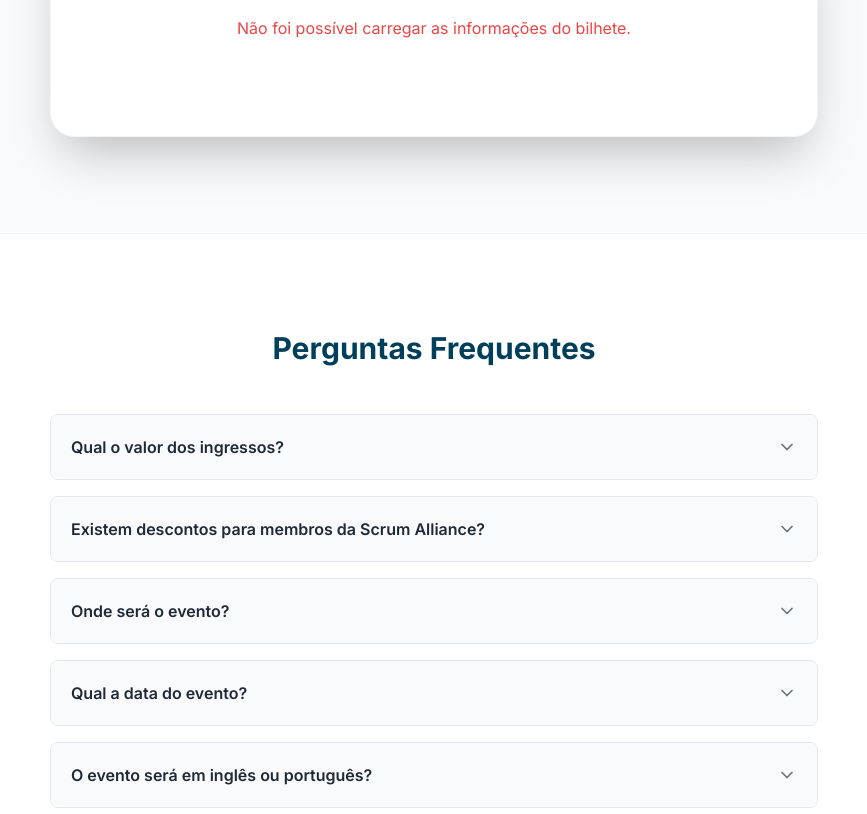
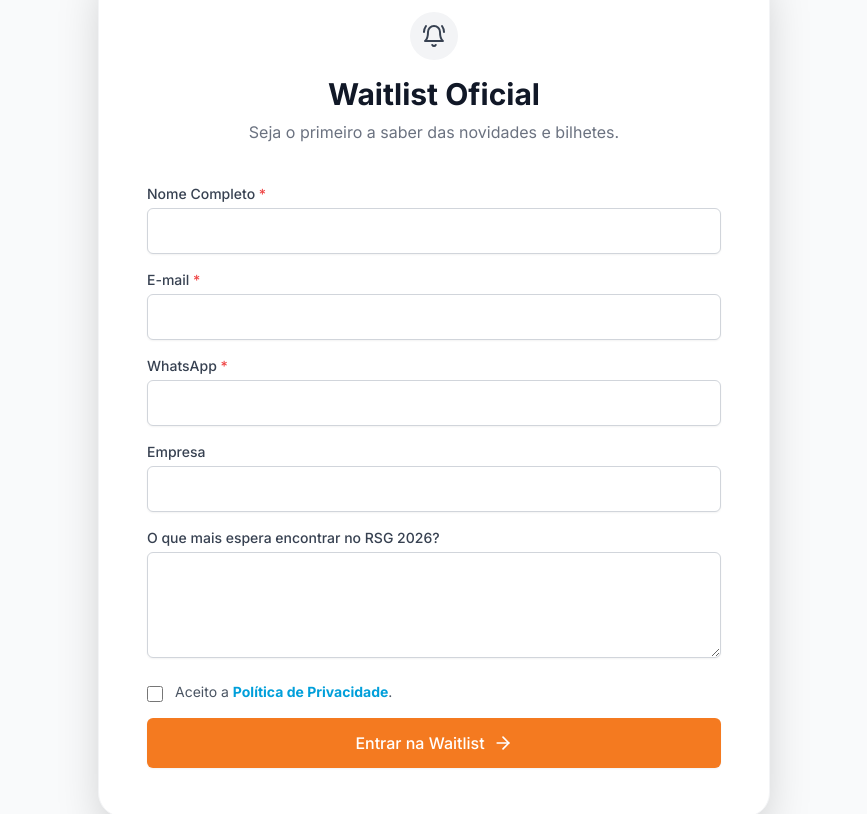
Before and after one commit to tugagilportugal-star/rsg2026, a React (Vite) app: page / in a window 1280 px wide. Shown: the part 7680-8494 px from the top of the page, without its empty margins (206-1073 px from the left). Built offline with nearby package versions, Linux system fonts and the light colour scheme; no server answers.

Commit message:
Update GetInvolved.tsx

```diff
--- a/sections/GetInvolved.tsx
+++ b/sections/GetInvolved.tsx
@@ -1,97 +1,50 @@
-import React, { useState, useEffect } from 'react';
+import React, { useState } from 'react';
 import { Section, Button, Input, Textarea, SuccessState } from '../components/UIComponents';
-import { FormType, SponsorFormData, SupporterFormData } from '../types';
+import { FormType, InterestFormData, SponsorFormData, SupporterFormData } from '../types';
 import { saveSubmission } from '../services/db';
-import { Handshake, Camera, Ticket, Lock, ArrowRight, Loader2 } from 'lucide-react';
-
-// ⚠️ SUBSTITUA PELO ID REAL DO SEU SUPABASE
-const TICKET_TYPE_ID = '{"idx":0,"id":"f14c53d4-5377-49b9-b87c-980b7b0aad0f","name":"Early Bird","price":3500,"currency":"eur","quantity_total":40,"quantity_sold":0,"active":true,"created_at":"2026-01-12 16:05:26.932602+00"}';
+import { Handshake, Camera, BellRing, ArrowRight } from 'lucide-react';
 
 interface GetInvolvedProps {
   setSponsorModalOpen: (v: boolean) => void;
   setSupporterModalOpen: (v: boolean) => void;
 }
 
-interface TicketTypeData {
-  name: string;
-  price: number;
-  currency: string;
-  active: boolean;
-}
-
 /* =========================
-   MAIN SECTION (TICKET SALES & OPTIONS)
+   WAITLIST FORM (Lista de Interessados - Sem Pagamento)
 ========================= */
 export const GetInvolved: React.FC<GetInvolvedProps> = ({
   setSponsorModalOpen,
   setSupporterModalOpen
 }) => {
-  const [ticketForm, setTicketForm] = useState({
+  // Estado para o formulário de Waitlist
+  const [formData, setFormData] = useState<InterestFormData>({
     name: '',
     email: '',
     phone: '',
     company: '',
-    role: ''
+    role: '',
+    expectations: '',
+    gdpr: false
   });
 
-  const [buyStatus, setBuyStatus] = useState<'idle' | 'loading'>('idle');
-  const [ticketData, setTicketData] = useState<TicketTypeData | null>(null);
-  const [loadingTicket, setLoadingTicket] = useState(true);
+  const [status, setStatus] = useState<'idle' | 'loading' | 'success'>('idle');
+  const [error, setError] = useState<string | null>(null);
 
-  useEffect(() => {
-    async function fetchTicket() {
-      try {
-        const res = await fetch(`/api/get-ticket?id=${TICKET_TYPE_ID}`);
-        if (res.ok) {
-          const data = await res.json();
-          setTicketData(data);
+  const handleSubmit = async (e: React.FormEvent) => {
+    e.preventDefault();
+    setStatus('loading');
+    setError(null);
+
+    // Salva como "Lista de Interessados" no Supabase
+    const ok = await saveSubmission(FormType.INTEREST, formData);
+
+    if (ok) {
+      setStatus('success');
     } else {
-          console.error('Erro ao buscar bilhete');
-        }
-      } catch (err) {
-        console.error(err);
-      } finally {
-        setLoadingTicket(false);
-      }
-    }
-
-    if (TICKET_TYPE_ID) fetchTicket();
-  }, []);
-
-  const formatCurrency = (amount: number, currency: string) => {
-    return new Intl.NumberFormat('pt-PT', {
-      style: 'currency',
-      currency: currency.toUpperCase(),
-    }).format(amount / 100);
-  };
-
-  const handleBuyTicket = async (e: React.FormEvent) => {
-    e.preventDefault();
-    setBuyStatus('loading');
-
-    try {
-      const res = await fetch('/api/checkout', {
-        method: 'POST',
-        headers: { 'Content-Type': 'application/json' },
-        body: JSON.stringify({
-          ticketTypeId: TICKET_TYPE_ID,
-          quantity: 1,
-          formData: ticketForm
-        }),
-      });
-
-      const data = await res.json();
-
-      if (data.url) {
-        window.location.href = data.url;
-      } else {
-        alert('Erro ao iniciar pagamento: ' + (data.message || 'Tente novamente.'));
-        setBuyStatus('idle');
-      }
-    } catch (err) {
-      console.error(err);
-      alert('Erro de conexão. Verifique sua internet.');
-      setBuyStatus('idle');
+      setStatus('idle');
+      setError(
+        'Ocorreu um erro ao salvar. Tente novamente mais tarde ou contacte-nos.'
+      );
     }
   };
 
@@ -99,10 +52,10 @@ export const GetInvolved: React.FC<GetInvolvedProps> = ({
     <Section id="get-involved" className="bg-gray-50">
       <div className="text-center mb-16">
         <h2 className="text-4xl md:text-5xl font-black text-brand-darkBlue mb-4">
-          Garanta o seu lugar
+          Queres fazer parte do RSG 2026?
         </h2>
         <p className="text-gray-500 text-lg max-w-2xl mx-auto">
-          As vendas para o Regional Scrum Gathering Lisbon 2026 estão abertas.
+          Existem várias formas de construir este futuro connosco. Escolha a que melhor se adapta ao seu perfil.
         </p>
       </div>
 
@@ -143,99 +96,253 @@ export const GetInvolved: React.FC<GetInvolvedProps> = ({
         </div>
       </div>
 
-      <div className="max-w-3xl mx-auto">
-        {/*
-            👇 AQUI ESTÁ A MUDANÇA:
-            Adicionei id="waitlist" e scroll-mt-28 para dar espaço do menu
-        */}
+      <div className="max-w-2xl mx-auto">
+        {/* Box WAITLIST (ID waitlist para âncora do menu) */}
         <div
             id="waitlist"
-            className="bg-white shadow-2xl rounded-3xl overflow-hidden border border-gray-100 relative transform hover:-translate-y-1 transition-transform duration-300 scroll-mt-32"
+            className="bg-white shadow-2xl rounded-3xl p-8 md:p-12 border border-gray-100 relative overflow-hidden scroll-mt-32"
         >
+          {/* Barra Decorativa Topo */}
           <div className="absolute top-0 left-0 w-full h-3 bg-gradient-to-r from-brand-orange via-brand-blue to-brand-darkBlue"></div>
 
-          <div className="p-8 md:p-12">
-            {loadingTicket ? (
-              <div className="flex flex-col items-center justify-center py-12">
-                <Loader2 className="w-10 h-10 text-brand-blue animate-spin mb-4" />
-                <p className="text-gray-500">A carregar informações do bilhete...</p>
+          {status === 'success' ? (
+            <SuccessState
+              message="Obrigado pelo seu interesse! Você será notificado assim que as inscrições abrirem."
+              onReset={() => {
+                setStatus('idle');
+                setError(null);
+                setFormData({ ...formData, name: '', email: '', phone: '', expectations: '', gdpr: false });
+              }}
+            />
+          ) : (
+            <>
+              <div className="flex flex-col items-center text-center mb-10 pt-4">
+                <div className="bg-gray-100 p-3 rounded-full mb-4">
+                  <BellRing className="w-6 h-6 text-gray-700" />
                 </div>
-            ) : ticketData ? (
-              <>
-                <div className="flex items-center gap-4 mb-8">
-                  <div className="bg-green-100 p-3 rounded-full">
-                      <Ticket className="w-8 h-8 text-green-600" />
-                  </div>
-                  <div>
-                    <h3 className="text-2xl font-black text-brand-darkBlue">{ticketData.name}</h3>
-                    <p className="text-green-600 font-bold text-lg">
-                      {formatCurrency(ticketData.price, ticketData.currency)}
-                      <span className="text-sm font-normal text-gray-500"> / pessoa</span>
-                    </p>
-                  </div>
+                <h3 className="text-3xl font-bold text-gray-900 mb-2">Waitlist Oficial</h3>
+                <p className="text-gray-500">Seja o primeiro a saber das novidades e bilhetes.</p>
               </div>
 
-                <form onSubmit={handleBuyTicket} className="space-y-4">
-                  <div className="grid md:grid-cols-2 gap-4">
+              <form onSubmit={handleSubmit} className="space-y-4">
                 <Input
-                        label="Nome do Participante"
+                  label="Nome Completo"
                   required
-                        value={ticketForm.name}
-                        onChange={e => setTicketForm({ ...ticketForm, name: e.target.value })}
+                  value={formData.name}
+                  onChange={e => setFormData({ ...formData, name: e.target.value })}
                 />
                 <Input
                   label="E-mail"
                   type="email"
                   required
-                        value={ticketForm.email}
-                        onChange={e => setTicketForm({ ...ticketForm, email: e.target.value })}
-                    />
-                  </div>
-                  <div className="grid md:grid-cols-2 gap-4">
-                    <Input
-                        label="Telemóvel / WhatsApp"
-                        required
-                        value={ticketForm.phone}
-                        onChange={e => setTicketForm({ ...ticketForm, phone: e.target.value })}
+                  value={formData.email}
+                  onChange={e => setFormData({ ...formData, email: e.target.value })}
                 />
                 <Input
-                        label="Empresa (Opcional)"
-                        value={ticketForm.company}
-                        onChange={e => setTicketForm({ ...ticketForm, company: e.target.value })}
+                  label="WhatsApp"
+                  required
+                  value={formData.phone}
+                  onChange={e => setFormData({ ...formData, phone: e.target.value })}
                 />
+                <Input
+                  label="Empresa"
+                  value={formData.company}
+                  onChange={e => setFormData({ ...formData, company: e.target.value })}
+                />
+                <Textarea
+                  label="O que mais espera encontrar no RSG 2026?"
+                  value={formData.expectations}
+                  onChange={e => setFormData({ ...formData, expectations: e.target.value })}
+                />
+
+                {/* GDPR */}
+                <div className="flex items-start pt-2">
+                  <input
+                    id="gdpr"
+                    type="checkbox"
+                    required
+                    checked={formData.gdpr}
+                    onChange={e => setFormData({ ...formData, gdpr: e.target.checked })}
+                    className="mt-1 h-4 w-4 text-brand-orange border-gray-300 rounded focus:ring-brand-orange"
+                  />
+                  <label htmlFor="gdpr" className="ml-3 text-sm text-gray-600">
+                    Aceito a{' '}
+                    <a href="https://docs.google.com/document/d/1RQVsJYgjLgXwsFr1g-lpjxfkUTuPk0EaHCpoo9k-boo/edit?usp=sharing" target="_blank" rel="noopener noreferrer" className="text-brand-blue font-bold hover:underline">
+                      Política de Privacidade
+                    </a>.
+                  </label>
                 </div>
 
-                  <div className="pt-4">
-                    <Button
-                        type="submit"
-                        isLoading={buyStatus === 'loading'}
-                        className="w-full text-lg py-4 bg-brand-orange hover:bg-orange-600 shadow-lg"
-                        disabled={!ticketData.active}
-                    >
-                        {ticketData.active ? (
-                            <>Continuar para Pagamento <ArrowRight className="ml-2 w-5 h-5" /></>
-                        ) : (
-                            'Lote Indisponível'
+                {error && (
+                  <div className="bg-red-50 border border-red-200 text-red-700 text-sm rounded-lg p-4">
+                    {error}
+                  </div>
                 )}
+
+                <Button type="submit" isLoading={status === 'loading'} className="w-full">
+                  Entrar na Waitlist <ArrowRight className="ml-2 w-5 h-5" />
                 </Button>
-                    <div className="flex items-center justify-center gap-2 mt-4 text-xs text-gray-400">
-                        <Lock className="w-3 h-3" />
-                        Pagamento seguro via Stripe (Cartão, Multibanco, MBWay)
-                    </div>
-                  </div>
               </form>
             </>
-            ) : (
-              <div className="text-center py-12 text-red-500">
-                Não foi possível carregar as informações do bilhete.
-              </div>
           )}
-          </div>
         </div>
       </div>
     </Section>
   );
 };
 
-export const SponsorForm: React.FC = () => { return <></> };
-export const SupporterForm: React.FC = () => { return <></> };
+/* =========================
+   SPONSOR FORM
+========================= */
+export const SponsorForm: React.FC = () => {
+  const [status, setStatus] = useState<'idle' | 'loading' | 'success'>('idle');
+  const [error, setError] = useState<string | null>(null);
+
+  const [formData, setFormData] = useState<SponsorFormData>({
+    name: '',
+    email: '',
+    phone: '',
+    company: '',
+    role: '',
+    companySize: '',
+    message: ''
+  });
+
+  const handleSubmit = async (e: React.FormEvent) => {
+    e.preventDefault();
+    setStatus('loading');
+    setError(null);
+
+    const ok = await saveSubmission(FormType.SPONSOR, formData);
+
+    if (ok) {
+      setStatus('success');
+    } else {
+      setStatus('idle');
+      setError(
+        'Ocorreu um erro. Tente novamente mais tarde ou contacte tugagilportugal@gmail.com'
+      );
+    }
+  };
+
+  if (status === 'success') {
+    return <SuccessState message="Recebemos o seu interesse em patrocinar!" />;
+  }
+
+  return (
+    <form onSubmit={handleSubmit} className="space-y-4">
+      <Input
+        label="Seu Nome"
+        required
+        value={formData.name}
+        onChange={e => setFormData({ ...formData, name: e.target.value })}
+      />
+      <Input
+        label="E-mail Corporativo"
+        type="email"
+        required
+        value={formData.email}
+        onChange={e => setFormData({ ...formData, email: e.target.value })}
+      />
+      <Input
+        label="Empresa"
+        required
+        value={formData.company}
+        onChange={e => setFormData({ ...formData, company: e.target.value })}
+      />
+      <Textarea
+        label="Mensagem"
+        value={formData.message}
+        onChange={e => setFormData({ ...formData, message: e.target.value })}
+      />
+
+      {error && (
+        <div className="bg-red-50 border border-red-200 text-red-700 text-sm rounded-lg p-4">
+          {error}
+        </div>
+      )}
+
+      <Button type="submit" isLoading={status === 'loading'} className="w-full" variant="secondary">
+        Enviar Solicitação
+      </Button>
+    </form>
+  );
+};
+
+/* =========================
+   SUPPORTER FORM
+========================= */
+export const SupporterForm: React.FC = () => {
+  const [status, setStatus] = useState<'idle' | 'loading' | 'success'>('idle');
+  const [error, setError] = useState<string | null>(null);
+
+  const [formData, setFormData] = useState<SupporterFormData>({
+    name: '',
+    email: '',
+    phone: '',
+    area: '',
+    portfolio: '',
+    message: ''
+  });
+
+  const handleSubmit = async (e: React.FormEvent) => {
+    e.preventDefault();
+    setStatus('loading');
+    setError(null);
+
+    const ok = await saveSubmission(FormType.SUPPORTER, formData);
+
+    if (ok) {
+      setStatus('success');
+    } else {
+      setStatus('idle');
+      setError(
+        'Ocorreu um erro. Tente novamente mais tarde ou contacte tugagilportugal@gmail.com'
+      );
+    }
+  };
+
+  if (status === 'success') {
+    return <SuccessState message="Obrigado por querer apoiar o RSG!" />;
+  }
+
+  return (
+    <form onSubmit={handleSubmit} className="space-y-4">
+      <Input
+        label="Nome Completo"
+        required
+        value={formData.name}
+        onChange={e => setFormData({ ...formData, name: e.target.value })}
+      />
+      <Input
+        label="E-mail"
+        type="email"
+        required
+        value={formData.email}
+        onChange={e => setFormData({ ...formData, email: e.target.value })}
+      />
+      <Input
+        label="Portfólio (Link)"
+        required
+        value={formData.portfolio}
+        onChange={e => setFormData({ ...formData, portfolio: e.target.value })}
+      />
+      <Textarea
+        label="Como gostaria de colaborar?"
+        required
+        value={formData.message}
+        onChange={e => setFormData({ ...formData, message: e.target.value })}
+      />
+
+      {error && (
+        <div className="bg-red-50 border border-red-200 text-red-700 text-sm rounded-lg p-4">
+          {error}
+        </div>
+      )}
+
+      <Button type="submit" isLoading={status === 'loading'} className="w-full">
+        Candidatar-me
+      </Button>
+    </form>
+  );
+};
```
Lines whose indentation alone changed are shown as unchanged.
